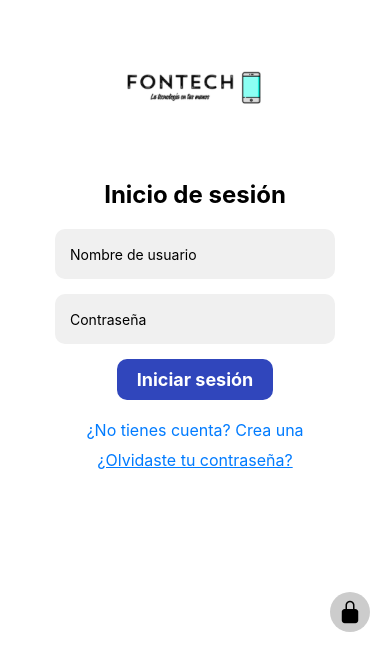
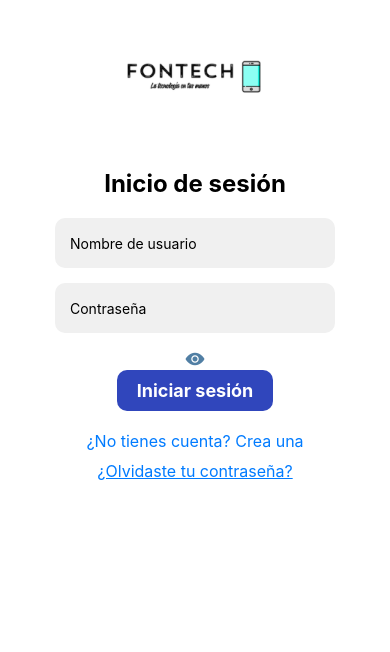
Before and after one commit to dhakhax28/Tienda-en-linea-movil, a React Native app: screen /Login in a window 390 px wide. Shown: the part 192-844 px from the top of the page. Built offline with nearby package versions, Linux system fonts and the light colour scheme.

Commit message:
Esta en proceso

```diff
--- a/src/screens/LoginScreen.js
+++ b/src/screens/LoginScreen.js
@@ -8,6 +8,7 @@ const LoginScreen = ({ navigation }) => {
   const ip = Constantes.IP;
   const [username, setUsername] = useState('');
   const [password, setPassword] = useState('');
+  const [showPassword, setShowPassword] = useState(false); // Estado para controlar la visibilidad de la contraseña
   const animatedValue = new Animated.Value(0);
 
   useEffect(() => {
@@ -88,6 +89,8 @@ const LoginScreen = ({ navigation }) => {
         const data = JSON.parse(responseText); // Intenta parsear la respuesta como JSON
         if (data.status) {
           Alert.alert("Sesión finalizada");
+          setUsername(''); // Limpiar el estado de usuario al cerrar sesión
+          setPassword(''); // Limpiar el estado de contraseña al cerrar sesión
           // Aquí podrías agregar cualquier otra lógica necesaria al cerrar sesión, como limpiar el estado de usuario, etc.
         } else {
           Alert.alert('Error', data.error);
@@ -139,8 +142,16 @@ const LoginScreen = ({ navigation }) => {
         placeholder="Contraseña"
         onChangeText={text => setPassword(text)}
         value={password}
-        secureTextEntry={true}
+        secureTextEntry={!showPassword} // Controla la visibilidad de la contraseña
       />
+      <TouchableOpacity style={styles.iconButton} onPress={() => setShowPassword(!showPassword)}>
+        <Icon
+          name={showPassword ? 'eye-off' : 'eye'}
+          type='ionicon'
+          color='#517fa4'
+          size={20}
+        />
+      </TouchableOpacity>
       <TouchableOpacity style={styles.button} onPress={handleLogin}>
         <Text style={styles.buttonText}>Iniciar sesión</Text>
       </TouchableOpacity>
@@ -150,9 +161,6 @@ const LoginScreen = ({ navigation }) => {
       <TouchableOpacity onPress={handleForgotPasswordRedirect}>
         <Text style={styles.forgotPasswordText}>¿Olvidaste tu contraseña?</Text>
       </TouchableOpacity>
-      <TouchableOpacity style={styles.logoutButton} onPress={handleLogout}>
-        <Icon name="lock-closed" type="ionicon" size={24} color="black" />
-      </TouchableOpacity>
     </View>
   );
 };
```
